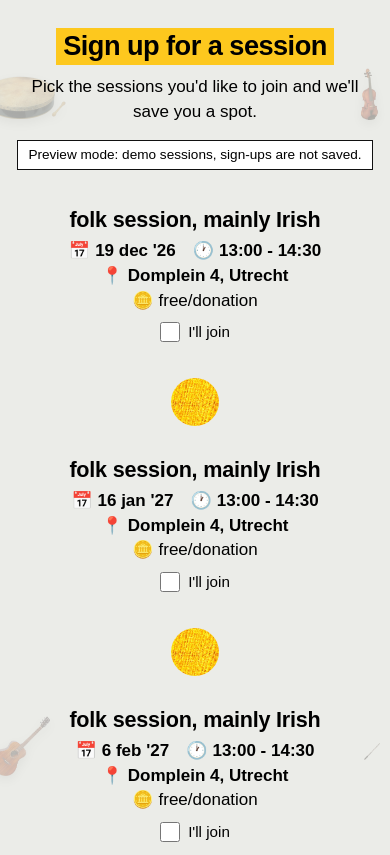
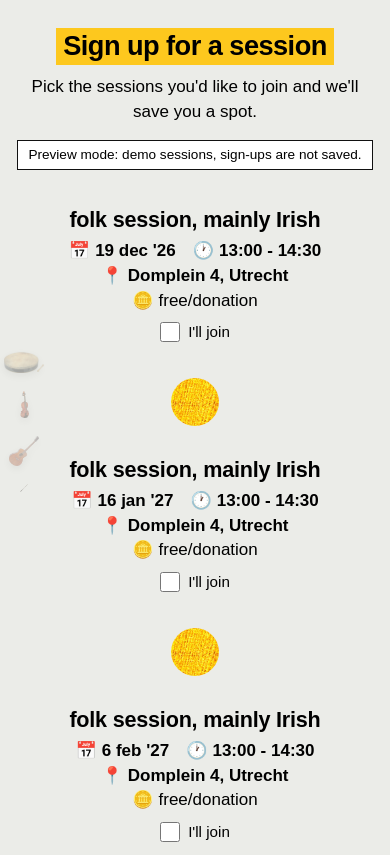
Before and after one commit to Pieterwattel/folkwebsite, a plain HTML site: page index.html in a window 390 px wide. Shown: the top 855 px of the page. Drawn offline with Linux system fonts and the light colour scheme.

Commit message:
Main page: stack the instruments small on the left side
Co-Authored-By: Claude Opus 5.5 <noreply@anthropic.com>

```diff
--- a/index.html
+++ b/index.html
@@ -198,30 +198,37 @@
   /* Same images as the folk website; they tilt a little as you scroll. */
   main { position: relative; z-index: 1; }
 
+  /* A small stack down the left side, vertically centred. */
   .instruments {
     position: fixed;
-    inset: 0;
+    top: 50%;
+    left: clamp(12px, 4vw, 56px);
+    transform: translateY(-50%);
     z-index: 0;
     pointer-events: none;
-    overflow: hidden;
+    display: flex;
+    flex-direction: column;
+    align-items: center;
+    gap: 28px;
   }
   .instruments img {
-    position: absolute;
+    display: block;
     height: auto;
-    filter: drop-shadow(0 4px 6px rgba(0, 0, 0, .18));
+    filter: drop-shadow(0 3px 4px rgba(0, 0, 0, .18));
   }
-  #bodhran { top: 9vh;     left: 5vw;  width: clamp(80px, 10vw, 150px); }
-  #violin  { top: 8vh;     right: 7vw; width: clamp(34px, 4vw, 62px); }
-  #guitar  { bottom: 8vh;  left: 7vw;  width: clamp(60px, 7.5vw, 115px); }
-  #whistle { bottom: 10vh; right: 9vw; width: clamp(16px, 1.6vw, 26px); }
+  #bodhran { width: 64px; }
+  #violin  { width: 26px; }
+  #guitar  { width: 46px; }
+  #whistle { width: 12px; }
 
-  /* Narrow screens: no room beside the text, so keep them small and faint. */
+  /* Narrow screens: no room beside the text, so smaller and faint. */
   @media (max-width: 900px) {
-    .instruments img { opacity: .28; }
-    #bodhran { left: -14px; }
-    #violin  { right: 4px; }
-    #guitar  { left: -10px; }
-    #whistle { right: 10px; }
+    .instruments { left: 4px; gap: 18px; }
+    .instruments img { opacity: .3; }
+    #bodhran { width: 40px; }
+    #violin  { width: 17px; }
+    #guitar  { width: 30px; }
+    #whistle { width: 8px; }
   }
 </style>
 </head>
```
